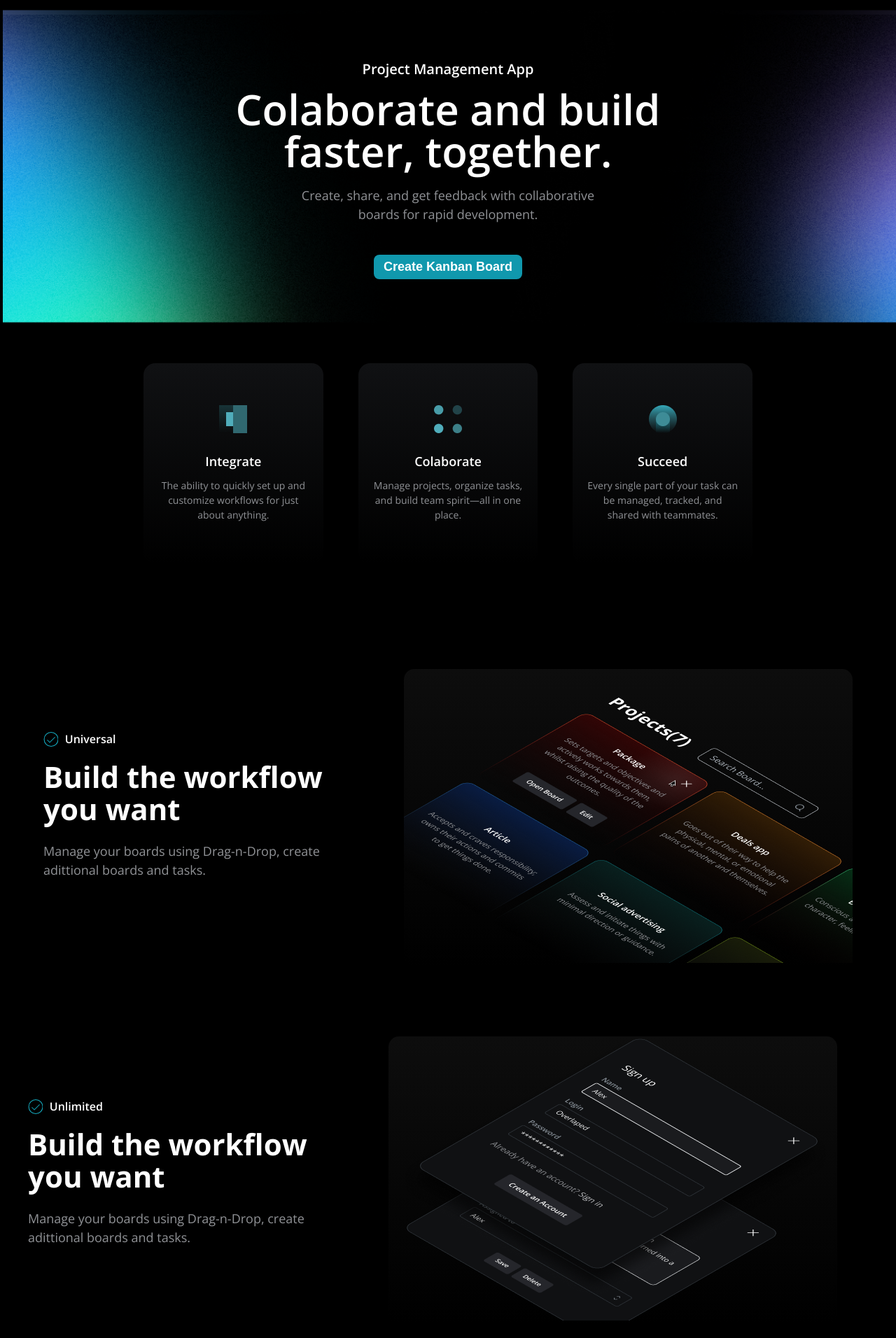
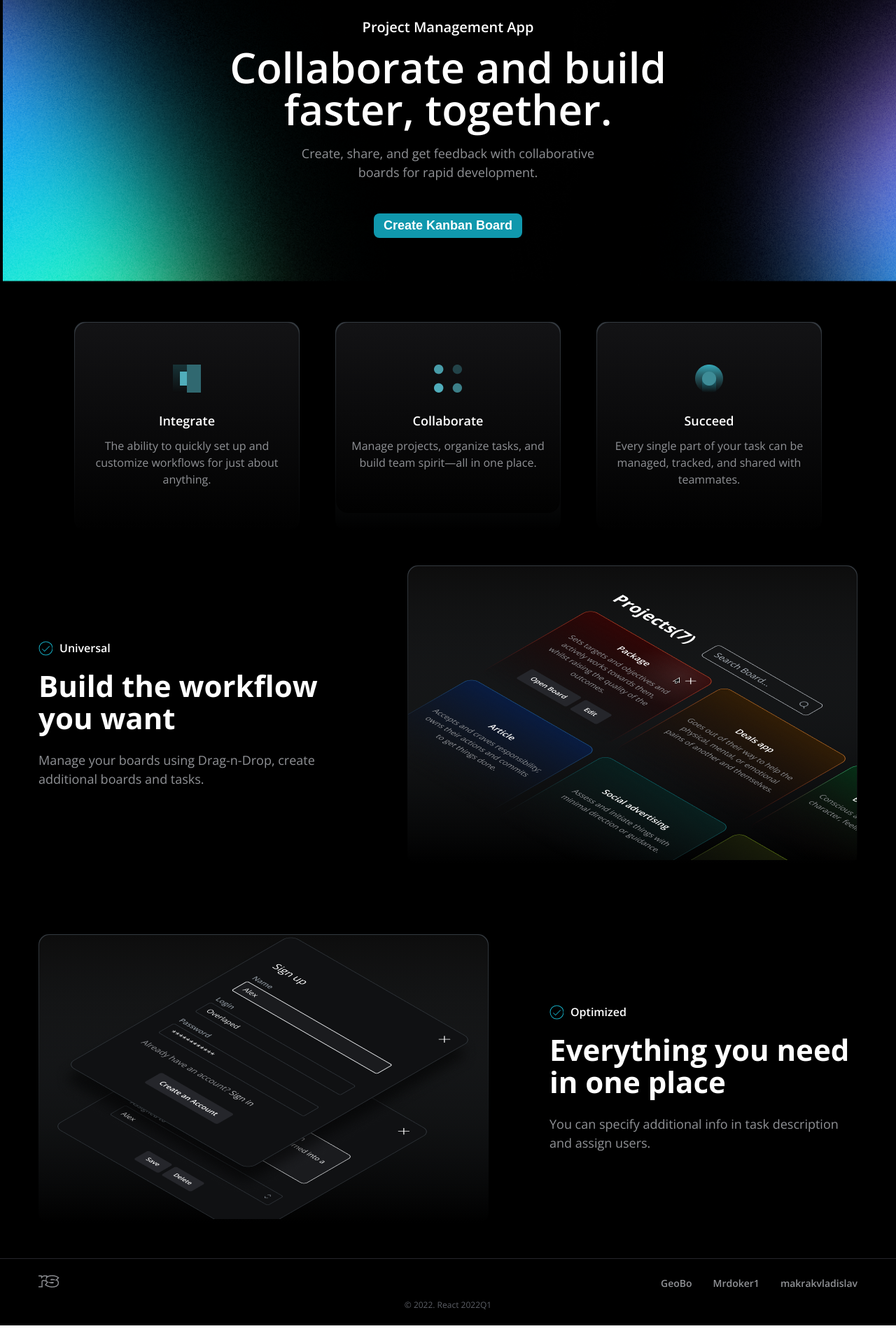
Before and after one commit to HukovaNastya/RollingBoard, a React (Create React App) app: page / in a window 1280 px wide. Shown: the part 108-2020 px from the top of the page at 70% size. Built offline with nearby package versions, Linux system fonts and the light colour scheme.

Commit message:
lesson review

```diff
--- a/src/index.css
+++ b/src/index.css
@@ -1,8 +1,10 @@
+* {
+  box-sizing: border-box;
+}
+
 body {
   margin: 0;
-  font-family: -apple-system, BlinkMacSystemFont, 'Segoe UI', 'Roboto', 'Oxygen',
-    'Ubuntu', 'Cantarell', 'Fira Sans', 'Droid Sans', 'Helvetica Neue',
-    sans-serif;
+  font-family: 'Open Sans', sans-serif;
   -webkit-font-smoothing: antialiased;
   -moz-osx-font-smoothing: grayscale;
 }
@@ -11,3 +13,187 @@ code {
   font-family: source-code-pro, Menlo, Monaco, Consolas, 'Courier New',
     monospace;
 }
+
+p, h1 , h2, h3, h4, h5, h6 {
+  margin: 0;
+}
+
+a {
+  text-decoration: none;
+  color: inherit;
+  outline: none;
+}
+
+button {
+  border: none;
+  background-color: transparent;
+  cursor: pointer;
+  padding: 0;
+}
+
+img {
+  max-width: 100%;
+}
+
+.d-flex {
+  display: flex !important;
+}
+
+.d-grid {
+  display: grid !important;
+}
+
+.justify-content-space-between {
+  justify-content: space-between !important;
+}
+
+.justify-content-center {
+  justify-content: center !important;
+}
+
+.justify-content-evenly {
+  justify-content: space-evenly !important;
+}
+
+.align-items-center {
+  align-items: center !important;
+}
+
+.flex-direction-column {
+  flex-direction: column !important;
+}
+
+.container {
+  max-width: 1200px;
+  padding: 0 15px;
+  margin: 0 auto;
+}
+
+.header {
+  padding: 10px 0;
+  width: 100%;
+  background-color: #000;
+  margin-bottom: 0;
+}
+
+.logo {
+  color: #fff;
+  font-weight: 600;
+  font-size: 21px;
+  line-height: 1.3;
+}
+
+.logo img + a {
+  margin-left: 10px;
+}
+
+.header-nav, .footer-nav {
+  color: #909296;
+  font-weight: 600;
+  font-size: 16px;
+  line-height: 1.5;
+  list-style: none;
+  cursor: pointer;
+}
+
+.header-nav li {
+  border: 2px solid transparent;
+}
+
+.header-nav li:hover {
+  color: #fff;
+  border-bottom: 2px solid #fff;
+}
+
+.header-nav li + li {
+  margin-left: 40px;
+}
+
+.header-nav-btn {
+  color: #fff;
+  font-weight: 600;
+  font-size: 16px;
+  line-height: 1.5;
+}
+
+.header-nav-btn .btn + .btn {
+  margin-left: 20px;
+}
+
+.header-nav-btn .btn {
+  padding: 8px 18px;
+  border: 1px solid transparent;
+  border-radius: 6px;
+}
+
+.header-nav-btn .btn:hover {
+  border: 1px solid #fff;
+}
+
+.footer {
+  background-color: #000;
+  padding: 20px 0;
+  border-top: 1px solid #25262B;
+}
+
+.footer-nav {
+  font-size: 14px;
+}
+
+.footer-nav li + li {
+  margin-left: 30px;
+}
+
+.footer-text {
+  text-align: center;
+  color: #5C5F66;
+  font-weight: 400;
+  font-size: 12px;
+  line-height: 1.5;
+  margin-top: 8px;
+}
+
+.button-primary {
+  background: #1098AD;
+  border-radius: 8px;
+  color: #fff;
+  font-weight: 600;
+  font-size: 18px;
+  line-height: 1.5;
+  padding: 4px 14px;
+}
+
+.title {
+  line-height: 1;
+  color: #fff;
+}
+
+.title-h1 {
+  font-weight: 600;
+  font-size: 60px;
+}
+
+.text {
+  color: #909296;
+  font-weight: 400;
+  line-height: 1.5;
+}
+
+.text-large {
+  font-size: 18px;
+}
+
+.text-medium {
+  font-size: 16px;
+}
+
+.gradient-border {
+  padding: 1px;
+  background: linear-gradient(180deg, rgba(52, 58, 64, 1) 0%, rgba(52, 58, 64, 0) 100%);;
+  border-radius: 15px;
+}
+
+.gradient-border > * {
+  border-radius: 15px;
+  display: block;
+}
--- a/src/pages/HomePage/HomePage.css
+++ b/src/pages/HomePage/HomePage.css
@@ -1,119 +1,3 @@
-p, h1 , h2, h3, h4, h5, h6 {
-  margin: 0;
-}
-
-body {
-  font-family: 'Open Sans', sans-serif;
-}
-
-.d-flex {
-  display: flex;
-}
-
-.d-grid {
-  display: grid;
-}
-
-a {
-  text-decoration: none;
-  color: inherit;
-  outline: none;
-}
-
-img {
-   max-width: 100%;
-}
-
-.justify-content-space-between {
-  justify-content: space-between;
-}
-
-.justify-content-center {
-  justify-content: center;
-}
-
-.align-items-center {
-  align-items: center;
-}
-
-.flex-direction-column {
-  flex-direction: column;
-}
-
-button {
-  border: none;
-  background-color: transparent;
-  cursor: pointer;
-  padding: 0;
-}
-
-.container {
-  max-width: 1200px;
-  padding: 0 15px;
-  margin: 0 auto;
-}
-
-.header {
-  padding: 40px 0;
-  width: 100%;
-  background-color: #000;
-  margin-bottom: 0;
-}
-
-.logo {
-  color: #fff;
-  font-weight: 600;
-  font-size: 21px;
-  line-height: 1.3;
-}
-
-.logo img + a {
-  margin-left: 10px;
-}
-
-.header-nav, .footer-nav {
-  color: #909296;
-  font-weight: 600;
-  font-size: 16px;
-  line-height: 1.5;
-  list-style: none;
-  cursor: pointer;
-}
-
-.header-nav li {
-  border: 2px solid transparent;
-}
-
-.header-nav li:hover {
-  color: #fff;
-  border-bottom: 2px solid #fff;
-}
-
-.header-nav li + li {
-  margin-left: 40px;
-}
-
-.header-nav-btn {
-  color: #fff;
-  font-weight: 600;
-  font-size: 16px;
-  line-height: 1.5;
-}
-
-.header-nav-btn .btn + .btn {
-  margin-left: 20px;
-}
-
-.header-nav-btn .btn {
-  padding: 8px 18px;
-  border: 1px solid transparent;
-  border-radius: 6px;
- }
-
-.header-nav-btn .btn:hover {
-  border: 1px solid #fff;
-}
-
 .about-project {
   background-color: #000;
   padding: 70px 0;
@@ -123,6 +7,10 @@ button {
   margin: 0;
 }
 
+.about-project .button-primary {
+  margin-top: 45px;
+}
+
 .about-project-type-title {
   font-weight: 600;
   font-size: 20px;
@@ -130,50 +18,27 @@ button {
   color: #fff;
 }
 
-.about-project-title {
-  font-weight: 600;
-  font-size: 60px;
-  line-height: 1;
-  color: #fff;
+.about-project .title {
   max-width: 660px;
   text-align: center;
   margin-top: 12px;
 }
 
-.about-project-text {
+.about-project .text {
   margin-top: 20px;
-  color: #909296;
-  font-weight: 400;
-  font-size: 18px;
-  line-height: 1.5;
   text-align: center;
   max-width: 460px;
 }
 
-.about-project-btn {
-  margin-top: 44px;
-  background: #1098AD;
-  border-radius: 8px;
-  color: #fff;
-  font-weight: 600;
-  font-size: 18px;
-  line-height: 1.5;
-  padding: 4px 14px;
-}
-
 .project-advantages {
   background-color: #000;
-  padding: 50px 190px;
+  padding-top: 50px;
 }
 
 .project-advantages-card {
-  background: linear-gradient(180deg, #101113 0%, rgba(16, 17, 19, 0) 100%);
+  background: linear-gradient(180deg, #1c1c1f -50%, #010101 100%);
   padding: 60px 20px;
   border-radius: 17px;
-}
-
-.container .project-advantages-card + .project-advantages-card {
-  margin-left: 50px;
 }
 
 .project-advantages-card-title {
@@ -184,11 +49,7 @@ button {
   padding-top: 27px;
 }
 
-.project-advantages-card-text {
-  color: #909296;
-  font-size: 14px;
-  font-weight: 400;
-  line-height: 1.5;
+.project-advantages-card .text {
   max-width: 280px;
   text-align: center;
   padding-top: 10px;
@@ -196,11 +57,7 @@ button {
 
 .project-features {
   background-color: #000;
-  padding-top: 100px;
-}
-
-.project-features .universal {
-  padding: 60px 190px 60px 250px;
+  padding: 50px 0;
 }
 
 .info-box-type-title {
@@ -214,9 +71,6 @@ button {
   margin-right: 10px;
 }
 
-.project-features-info-box {
-  padding-top: 90px;
-}
 
 .project-features-info-box-title {
   font-weight: 700;
@@ -224,7 +78,7 @@ button {
   line-height: 1.1;
   color: #fff;
   max-width: 440px;
-  padding: 20px 75px 0 0;
+  padding-top: 20px;
 }
 
 .project-features-info-box-text {
@@ -240,32 +94,3 @@ button {
   background: linear-gradient(180deg, #0D0D0D 0%, rgba(0, 0, 0, 0) 100%);
   border-radius: 15px;
 }
-
-.project-features-unlimited{
-  padding-top: 60px;
-  background-color: #000;
-  padding: 100px 0;
-}
-
-.footer {
-  background-color: #000;
-  padding: 60px 0 10px 0;
-  border-top: 1px solid #25262B;
-}
-
-.footer-nav {
-  font-size: 14px;
-}
-
-.footer-nav li + li {
-  margin-left: 30px;
-}
-
-.footer-text {
-  text-align: center;
-  color: #5C5F66;
-  font-weight: 400;
-  font-size: 12px;
-  line-height: 1.5;
-  padding-top: 8px;
-}
--- a/src/pages/HomePage/HomePage.js
+++ b/src/pages/HomePage/HomePage.js
@@ -2,9 +2,9 @@ import React from 'react';
 import '../HomePage/HomePage.css';
 import logo from '../../assets/logo.png';
 import integrateImg from '../../assets/integrate.png';
-import colaborateImg from '../../assets/colaborate.png';
+import collaborateImg from '../../assets/colaborate.png';
 import succeedImg from '../../assets/succeed.png';
-import availibleImg from '../../assets/availible.svg';
+import availableImg from '../../assets/availible.svg';
 import projectsImg from '../../assets/projects.png';
 import unlimitedImg from '../../assets/unlimited.png';
 import footerLogoImg from '../../assets/footer-logo.png';
@@ -20,7 +20,7 @@ const HomePage = () => {
              <h3>RollingBoard</h3>
            </a>
          </div>
-         <nav class="header-nav d-flex align-items-center">
+         <nav className="header-nav d-flex align-items-center">
           <li><a href="#">Projects</a></li>
           <li><a href="#">Profile</a></li>
           <li><a href="#">Search</a></li>
@@ -37,74 +37,87 @@ const HomePage = () => {
        <section className='about-project'>
             <div className='container d-flex flex-direction-column align-items-center'>
               <h3 className='about-project-type-title'>Project Management App</h3>
-          <h1 className='about-project-title'>Colaborate and build faster, together.</h1>
-          <p className='about-project-text'>Create, share, and get feedback with collaborative boards for rapid development.</p>
-          <button className="about-project-btn">Create Kanban Board</button>
+              <h1 className='title title-h1'>Collaborate and build faster, together.</h1>
+              <p className='text text-large'>Create, share, and get feedback with collaborative boards for rapid development.</p>
+              <button className="button-primary">Create Kanban Board</button>
             </div>
        </section>
        <section className="project-advantages">
-         <div className='container d-flex justify-content-center'>
+         <div className='container d-flex justify-content-evenly'>
+             <div className="gradient-border">
                  <div className='project-advantages-card d-flex flex-direction-column align-items-center'>
                      <img className='project-advantages-card-img' src={integrateImg} alt="img"/>
                      <h3 className='project-advantages-card-title'>Integrate</h3>
-           <p className='project-advantages-card-text'>The ability to quickly set up and customize workflows for just about anything.</p>
+                     <p className='text text-medium'>The ability to quickly set up and customize workflows for just about anything.</p>
                  </div>
+             </div>
+             <div className="gradient-border">
                  <div className='project-advantages-card d-flex flex-direction-column align-items-center'>
-            <img className='project-advantages-card-img' src={colaborateImg} alt="img"/>
-            <h3 className='project-advantages-card-title'>Colaborate</h3>
-            <p className='project-advantages-card-text'>Manage projects, organize tasks, and build team spirit—all in one place.</p>
+                     <img className='project-advantages-card-img' src={collaborateImg} alt="img"/>
+                     <h3 className='project-advantages-card-title'>Collaborate</h3>
+                     <p className='text text-medium'>Manage projects, organize tasks, and build team spirit—all in one place.</p>
                  </div>
+             </div>
+
+              <div className="gradient-border">
                   <div className='project-advantages-card d-flex flex-direction-column align-items-center'>
                       <img className='project-advantages-card-img' src={succeedImg} alt="img"/>
                       <h3 className='project-advantages-card-title'>Succeed</h3>
-            <p className='project-advantages-card-text'>Every single part of your task can be managed, tracked, and shared with teammates.</p>
+                      <p className='text text-medium'>Every single part of your task can be managed, tracked, and shared with teammates.</p>
+                  </div>
               </div>
          </div>
        </section>
-       <section className='project-features universal d-flex justify-content-center'>
+       <section className='project-features'>
+           <div className='container d-flex justify-content-space-between align-items-center'>
                <div className='project-features-info-box d-flex flex-direction-column'>
                    <div className='d-flex'>
-            <img className='info-img' src={availibleImg} alt="#"/>
+                       <img className='info-img' src={availableImg} alt="#"/>
                        <h3 className='info-box-type-title'>Universal</h3>
                    </div>
                    <h1 className='project-features-info-box-title'>Build the workflow you want</h1>
-          <p className='project-features-info-box-text'>Manage your boards using Drag-n-Drop, create adittional boards and tasks.</p>
+                   <p className='project-features-info-box-text'>Manage your boards using Drag-n-Drop, create additional boards and tasks.</p>
                </div>
+               <div className="gradient-border">
                    <div className='project-features-info-img-box'>
                        <img src={projectsImg} alt="#"/>
                    </div>
+               </div>
+           </div>
        </section>
-       <section className='project-features-unlimited'>
-        <div className='container d-flex '>
-          <div className='project-features-info-box d-flex flex-direction-column'>
-            <div className='d-flex'>
-              <img className='info-img' src={availibleImg} alt="#"/>
-              <h3 className='info-box-type-title'>Unlimited</h3>
-            </div>
-            <h1 className='project-features-info-box-title'>Build the workflow you want</h1>
-            <p className='project-features-info-box-text'>Manage your boards using Drag-n-Drop, create adittional boards and tasks.</p>
-          </div>
+       <section className='project-features'>
+            <div className='container d-flex justify-content-space-between align-items-center'>
+                <div className="gradient-border">
                     <div className='project-features-info-img-box'>
                         <img src={unlimitedImg} alt="#"/>
                     </div>
                 </div>
+                <div className='project-features-info-box d-flex flex-direction-column'>
+                    <div className='d-flex'>
+                      <img className='info-img' src={availableImg} alt="#"/>
+                      <h3 className='info-box-type-title'>Optimized</h3>
+                    </div>
+                    <h1 className='project-features-info-box-title'>Everything you need in one place</h1>
+                    <p className='project-features-info-box-text'>You can specify additional info in task description and assign users.</p>
+                </div>
+            </div>
        </section>
      </main>
-     <footer className ="footer">
+     <footer className="footer">
       <div className='container'>
         <div className='footer-content d-flex justify-content-space-between align-items-center'>
-          <div class="footer-logo">
+          <div className="footer-logo">
             <a href="#">
               <img src={footerLogoImg} alt="#"/>
             </a>
           </div>
-          <nav class="footer-nav d-flex align-items-center">
+          <nav className="footer-nav d-flex align-items-center">
             <li><a href="#">GeoBo</a></li>
             <li><a href="#">Mrdoker1</a></li>
             <li><a href="#">makrakvladislav</a></li>
           </nav>
         </div>
-        <div class="footer-text">
+        <div className="footer-text">
           <p>© 2022. React 2022Q1</p>
         </div>
       </div>
```
Also changed, not shown: src/App.css (deleted, +0 -38 lines), src/pages/ErrorPage/ErrorPage.css (+7 -23 lines), src/pages/ErrorPage/ErrorPage.js (+7 -7 lines), 1 other file (tests, documents, lock files or other folders). Lines whose indentation alone changed are shown as unchanged.
